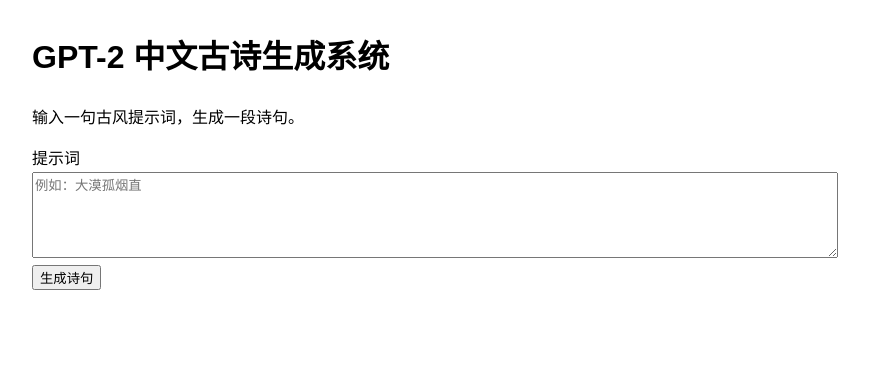
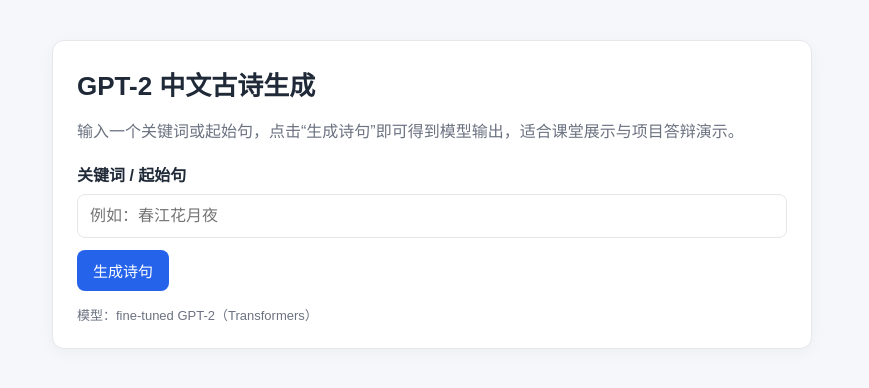
Before and after one commit to nienieniepp/gushi, a Flask app: page / in a window 1280 px wide. Shown: the top 388 px of the page, without its empty margins (208-1077 px from the left). Run offline with Flask 3, Linux system fonts and the light colour scheme.

Commit message:
Refine Flask demo app for GPT-2 Chinese poem generation

```diff
--- a/gpt2-chinese-poem-generator/app/app.py
+++ b/gpt2-chinese-poem-generator/app/app.py
@@ -1,46 +1,72 @@
+"""Flask Demo: 中文古诗生成（GPT-2 微调模型）"""
+
+from pathlib import Path
+
+import torch
 from flask import Flask, render_template, request
 from transformers import AutoModelForCausalLM, AutoTokenizer
-import torch
 
 app = Flask(__name__)
 
-MODEL_DIR = "../models/gpt2-poem"
+# 模型目录：默认使用项目中的微调模型目录
+MODEL_DIR = Path(__file__).resolve().parents[1] / "models" / "gpt2-poem-finetuned"
 
 
-def load_model():
-    tokenizer = AutoTokenizer.from_pretrained(MODEL_DIR)
-    model = AutoModelForCausalLM.from_pretrained(MODEL_DIR)
+def load_model(model_dir: Path):
+    """加载分词器和模型，供页面请求复用。"""
+    tokenizer = AutoTokenizer.from_pretrained(model_dir)
+    model = AutoModelForCausalLM.from_pretrained(model_dir)
     device = "cuda" if torch.cuda.is_available() else "cpu"
     model.to(device)
+    model.eval()
     return tokenizer, model, device
 
 
+def generate_poem(prompt: str, max_new_tokens: int = 64) -> str:
+    """根据用户输入生成古诗文本。"""
+    inputs = TOKENIZER(prompt, return_tensors="pt").to(DEVICE)
+    with torch.no_grad():
+        outputs = MODEL.generate(
+            **inputs,
+            do_sample=True,
+            max_new_tokens=max_new_tokens,
+            temperature=0.9,
+            top_p=0.95,
+            repetition_penalty=1.15,
+            pad_token_id=TOKENIZER.eos_token_id,
+        )
+    return TOKENIZER.decode(outputs[0], skip_special_tokens=True)
+
+
+# 启动时预加载模型，便于演示时快速响应
 try:
-    TOKENIZER, MODEL, DEVICE = load_model()
+    TOKENIZER, MODEL, DEVICE = load_model(MODEL_DIR)
     MODEL_READY = True
-except Exception:
+    MODEL_ERROR = ""
+except Exception as e:  # noqa: BLE001 - 在 demo 场景下显示错误信息方便排查
     TOKENIZER, MODEL, DEVICE = None, None, "cpu"
     MODEL_READY = False
+    MODEL_ERROR = str(e)
 
 
 @app.route("/", methods=["GET", "POST"])
 def index():
+    prompt = ""
     generated = ""
-    prompt = ""
+
     if request.method == "POST" and MODEL_READY:
-        prompt = request.form.get("prompt", "春江花月夜")
-        inputs = TOKENIZER(prompt, return_tensors="pt").to(DEVICE)
-        outputs = MODEL.generate(
-            **inputs,
-            do_sample=True,
-            max_new_tokens=64,
-            temperature=0.9,
-            top_p=0.95,
-            pad_token_id=TOKENIZER.eos_token_id,
-        )
-        generated = TOKENIZER.decode(outputs[0], skip_special_tokens=True)
-    return render_template("index.html", generated=generated, prompt=prompt, model_ready=MODEL_READY)
+        prompt = request.form.get("prompt", "").strip() or "春风又绿江南岸"
+        generated = generate_poem(prompt)
+
+    return render_template(
+        "index.html",
+        model_ready=MODEL_READY,
+        model_dir=str(MODEL_DIR),
+        model_error=MODEL_ERROR,
+        prompt=prompt,
+        generated=generated,
+    )
 
 
 if __name__ == "__main__":
-    app.run(debug=True)
+    app.run(host="127.0.0.1", port=5000, debug=True)
--- a/gpt2-chinese-poem-generator/app/templates/index.html
+++ b/gpt2-chinese-poem-generator/app/templates/index.html
@@ -3,34 +3,118 @@
 <head>
   <meta charset="UTF-8" />
   <meta name="viewport" content="width=device-width, initial-scale=1.0" />
-  <title>GPT-2 古诗生成器</title>
+  <title>GPT-2 中文古诗生成 Demo</title>
   <style>
-    body { font-family: Arial, sans-serif; margin: 2rem auto; max-width: 800px; line-height: 1.6; }
-    textarea { width: 100%; min-height: 80px; }
-    .box { background: #f5f5f5; border-radius: 8px; padding: 1rem; margin-top: 1rem; }
-    .warn { color: #c0392b; font-weight: 600; }
+    :root {
+      --bg: #f6f7fb;
+      --card: #ffffff;
+      --text: #1f2937;
+      --muted: #6b7280;
+      --primary: #2563eb;
+      --border: #e5e7eb;
+    }
+    body {
+      margin: 0;
+      background: var(--bg);
+      color: var(--text);
+      font-family: "Noto Sans SC", "Microsoft YaHei", Arial, sans-serif;
+    }
+    .wrap {
+      max-width: 760px;
+      margin: 40px auto;
+      padding: 0 16px;
+    }
+    .card {
+      background: var(--card);
+      border: 1px solid var(--border);
+      border-radius: 12px;
+      padding: 24px;
+      box-shadow: 0 4px 16px rgba(0, 0, 0, 0.04);
+    }
+    h1 {
+      margin: 0 0 8px;
+      font-size: 26px;
+    }
+    .desc {
+      color: var(--muted);
+      margin-bottom: 20px;
+    }
+    label {
+      display: block;
+      font-weight: 600;
+      margin-bottom: 8px;
+    }
+    input[type="text"] {
+      width: 100%;
+      box-sizing: border-box;
+      border: 1px solid var(--border);
+      border-radius: 8px;
+      padding: 12px;
+      font-size: 16px;
+      margin-bottom: 12px;
+    }
+    button {
+      background: var(--primary);
+      color: #fff;
+      border: none;
+      border-radius: 8px;
+      padding: 10px 16px;
+      cursor: pointer;
+      font-size: 15px;
+    }
+    button:hover { opacity: 0.92; }
+    .warn {
+      margin-top: 12px;
+      color: #b91c1c;
+      background: #fef2f2;
+      border: 1px solid #fecaca;
+      padding: 10px;
+      border-radius: 8px;
+      white-space: pre-wrap;
+    }
+    .output {
+      margin-top: 20px;
+      padding: 14px;
+      border-radius: 8px;
+      background: #f9fafb;
+      border: 1px dashed var(--border);
+      line-height: 1.8;
+      white-space: pre-wrap;
+      font-size: 17px;
+    }
+    .foot {
+      margin-top: 14px;
+      color: var(--muted);
+      font-size: 13px;
+    }
   </style>
 </head>
 <body>
-  <h1>GPT-2 中文古诗生成系统</h1>
-  <p>输入一句古风提示词，生成一段诗句。</p>
+  <div class="wrap">
+    <div class="card">
+      <h1>GPT-2 中文古诗生成</h1>
+      <p class="desc">输入一个关键词或起始句，点击“生成诗句”即可得到模型输出，适合课堂展示与项目答辩演示。</p>
 
-  {% if not model_ready %}
-  <p class="warn">模型尚未就绪。请先训练并将模型保存到 <code>models/gpt2-poem</code>。</p>
-  {% endif %}
+      <form method="POST">
+        <label for="prompt">关键词 / 起始句</label>
+        <input id="prompt" name="prompt" type="text" placeholder="例如：春江花月夜" value="{{ prompt }}" />
+        <button type="submit" {% if not model_ready %}disabled{% endif %}>生成诗句</button>
+      </form>
 
-  <form method="POST">
-    <label for="prompt">提示词</label>
-    <textarea id="prompt" name="prompt" placeholder="例如：大漠孤烟直">{{ prompt }}</textarea>
-    <br />
-    <button type="submit">生成诗句</button>
-  </form>
+      {% if not model_ready %}
+      <div class="warn">
+模型未加载成功。
+期望模型目录：{{ model_dir }}
+错误信息：{{ model_error }}
+      </div>
+      {% endif %}
 
-  {% if generated %}
-  <div class="box">
-    <h3>生成结果</h3>
-    <p>{{ generated }}</p>
+      {% if generated %}
+      <div class="output">{{ generated }}</div>
+      {% endif %}
+
+      <div class="foot">模型：fine-tuned GPT-2（Transformers）</div>
+    </div>
   </div>
-  {% endif %}
 </body>
 </html>
```
